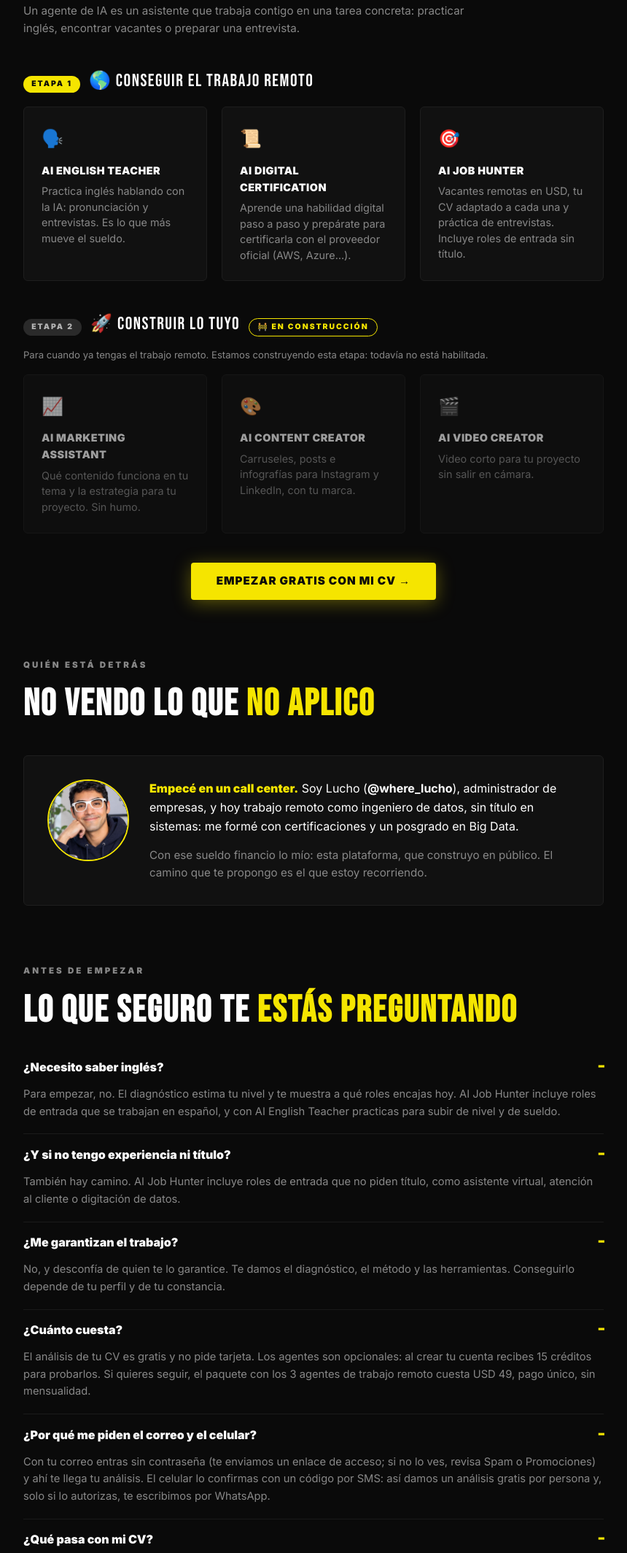
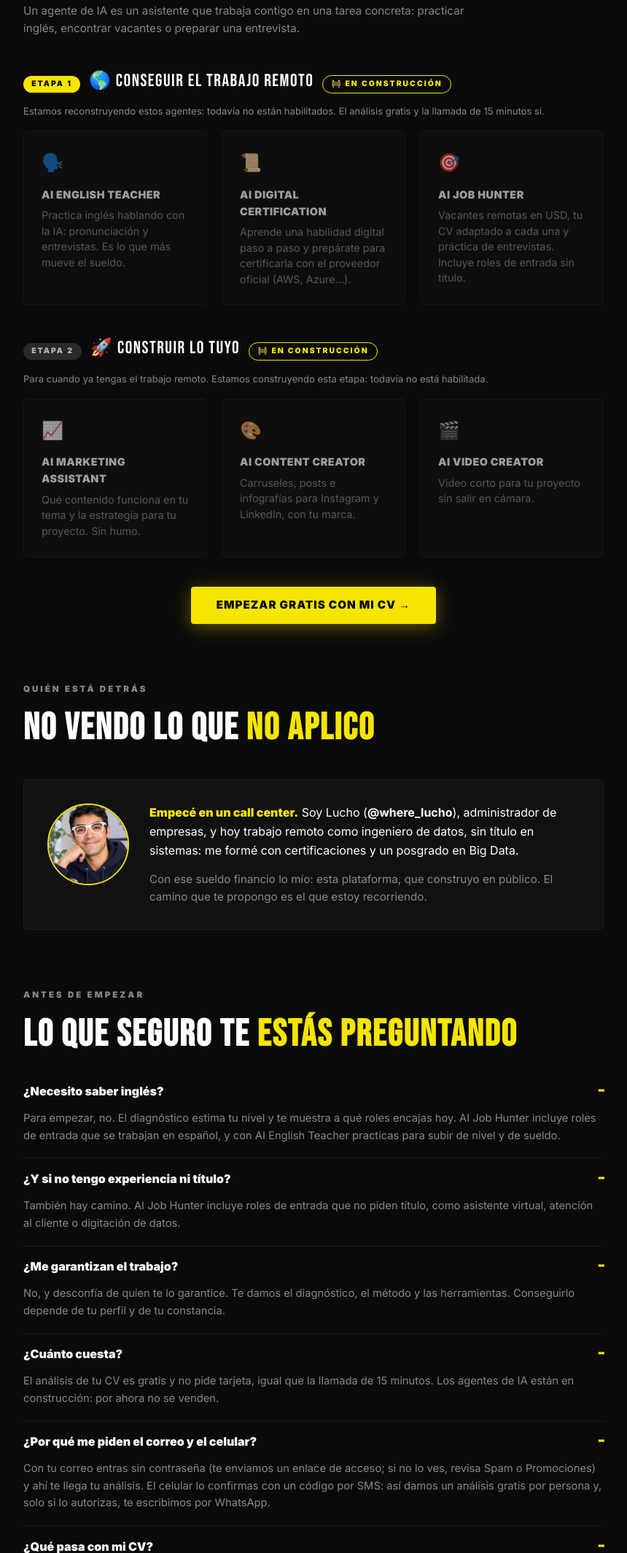
Before and after one commit to wherelucho95/aicareerbuilder-landing, a plain HTML site: page index.html in a window 1280 px wide. Shown: the part 3417-5545 px from the top of the page at 73% size, without its empty margins (210-1070 px from the left). Drawn offline with Linux system fonts and the light colour scheme.

Commit message:
feat: la etapa 1 (Conseguir el trabajo remoto) aparece en construcción
La app dejó de vender el Paquete Carrera Remota y sus agentes sueltos (hub #138).
La landing lo refleja igual que ya hacía con la etapa 2:

- La etapa 1 lleva la píldora «En construcción» y su nota; sus tres agentes se
  muestran atenuados y, en móvil, como lista.
- «¿Cuánto cuesta?» deja de ofrecer el paquete a USD 49 y los 15 créditos de
  prueba: el análisis y la llamada de 15 minutos siguen gratis.

Co-Authored-By: Claude <noreply@anthropic.com>

```diff
--- a/index.html
+++ b/index.html
@@ -452,7 +452,7 @@
 
     .etapa-pill.dos { background: #2a2a2a; color: #B5B5B5; }
 
-    /* Etapa en construcción (2026-11-22): todavía no se vende en la app */
+    /* Etapa en construcción (las dos desde el 2026-11-22): no se vende en la app */
     .etapa-pill.obra { background: var(--black); color: var(--yellow); border: 1px solid var(--yellow); }
     .en-obra .features-grid { opacity: 0.6; }
 
@@ -760,7 +760,7 @@
       .perfil-card .feature-desc { margin-bottom: 0.75rem; }
       .perfil-paso { padding-top: 0.75rem; }
 
-      /* etapa 2: una sola tarjeta con sus 3 herramientas en lista */
+      /* etapa en construcción: una sola tarjeta con sus 3 herramientas en lista */
       .features-grid.lista-movil {
         gap: 0;
         background: var(--surface);
@@ -1017,12 +1017,14 @@
       practicar inglés, encontrar vacantes o preparar una entrevista.
     </p>
 
-    <div class="etapa">
+    <div class="etapa en-obra">
       <div class="etapa-head">
         <span class="etapa-pill">Etapa 1</span>
         <span class="etapa-title">🌎 Conseguir el trabajo remoto</span>
+        <span class="etapa-pill obra">🚧 En construcción</span>
+        <span class="etapa-nota">Estamos reconstruyendo estos agentes: todavía no están habilitados. El análisis gratis y la llamada de 15 minutos sí.</span>
       </div>
-      <div class="features-grid">
+      <div class="features-grid lista-movil">
         <div class="feature-card">
           <div class="feature-icon">🗣️</div>
           <div class="feature-name">AI English Teacher</div>
@@ -1140,9 +1142,8 @@
       <details open>
         <summary>¿Cuánto cuesta?</summary>
         <p>
-          El análisis de tu CV es gratis y no pide tarjeta. Los agentes son opcionales:
-          al crear tu cuenta recibes 15 créditos para probarlos. Si quieres seguir, el paquete
-          con los 3 agentes de trabajo remoto cuesta USD 49, pago único, sin mensualidad.
+          El análisis de tu CV es gratis y no pide tarjeta, igual que la llamada de 15 minutos.
+          Los agentes de IA están en construcción: por ahora no se venden.
         </p>
       </details>
       <details open>
```
